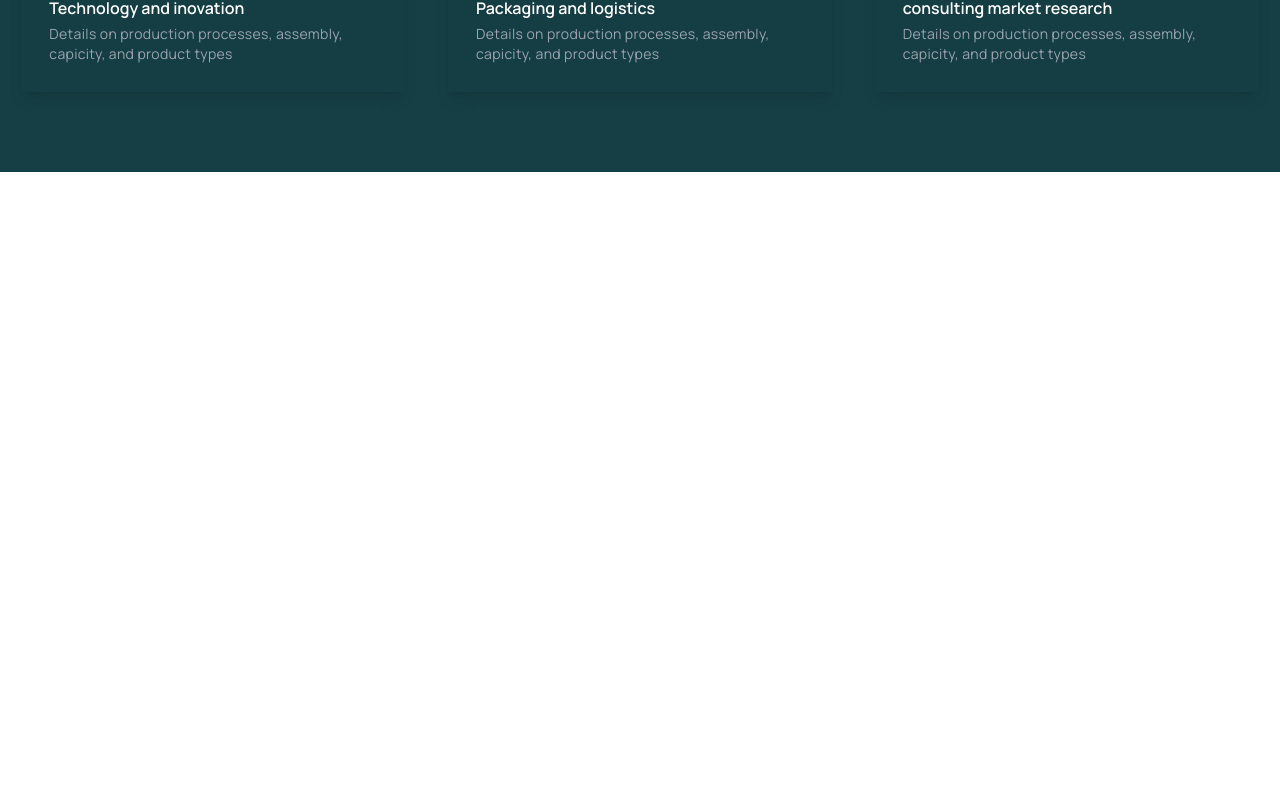
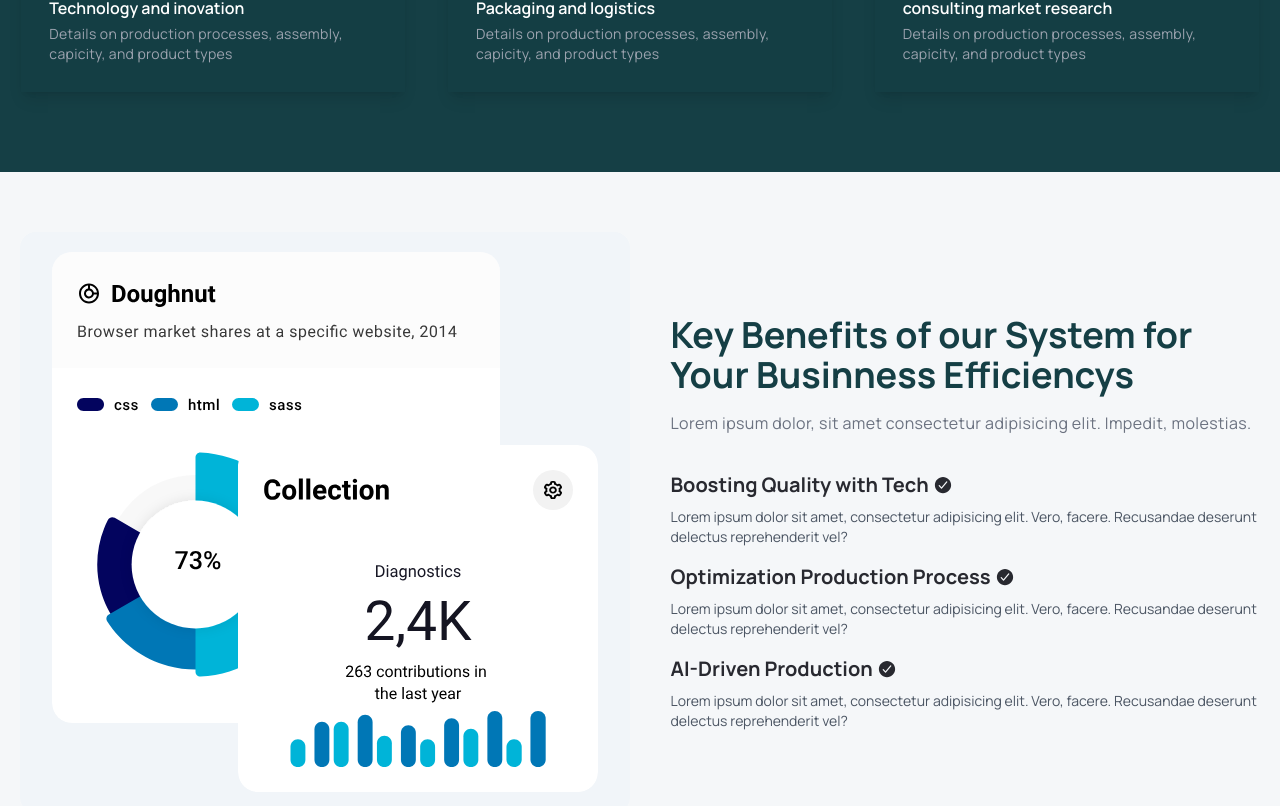
Before and after one commit to rundweb/rundmost, a React (Vite) app: page / in a window 1280 px wide. Shown: the part 1504-2310 px from the top of the page. Before the commit the page ends 1676 px from the top, so only its background shows below. Built offline with nearby package versions, Linux system fonts and the light colour scheme.

Commit message:
benefits done

```diff
--- a/src/App.jsx
+++ b/src/App.jsx
@@ -1,3 +1,4 @@
+import BenefitsComponents from "./components/BenefitsComponents"
 import HomeComponents from "./components/HomeComponents"
 import HomeSwiperComponents from "./components/HomeSwiperComponents"
 import NavbarComponents from "./components/NavbarComponents"
@@ -11,6 +12,7 @@ const App = () => {
       <HomeComponents/>
       <HomeSwiperComponents/>
       <ServiceComponents/>
+      <BenefitsComponents/>
     </div>
   )
 }
--- /dev/null
+++ b/src/components/BenefitsComponents.jsx
@@ -0,0 +1,50 @@
+import benefit from "../assets/images/section.svg";
+import { IoCheckmarkCircle } from "react-icons/io5";
+const BenefitsComponents = () => {
+  const benefits = [
+    {
+      name: "Boosting Quality with Tech",
+      text: "Lorem ipsum dolor sit amet, consectetur adipisicing elit. Vero, facere. Recusandae deserunt delectus reprehenderit vel?",
+    },
+    {
+      name: "Optimization Production Process",
+      text: "Lorem ipsum dolor sit amet, consectetur adipisicing elit. Vero, facere. Recusandae deserunt delectus reprehenderit vel?",
+    },
+    {
+      name: "AI-Driven Production",
+      text: "Lorem ipsum dolor sit amet, consectetur adipisicing elit. Vero, facere. Recusandae deserunt delectus reprehenderit vel?",
+    },
+  ];
+  return (
+    <div className="p-5 py-10 max-w-7xl m-auto w-full flex flex-col gap-10 md:flex-row md:items-center">
+      <div className="bg-slate-100 p-5 h-max rounded-2xl flex items-center justify-center w-full">
+        <img src={benefit} alt="" />
+      </div>
+      <div className="flex flex-col gap-2 w-full lg:gap-4">
+        <h1 className="text-black-secondary font-bold text-2xl
+        lg:text-4xl">
+          Key Benefits of our System for Your Businness Efficiencys
+        </h1>
+        <p className="text-sm font-normal text-gray-500 tracking-wide
+        lg:text-base">
+          Lorem ipsum dolor, sit amet consectetur adipisicing elit. Impedit,
+          molestias.
+        </p>
+        <div className="flex flex-col gap-4 mt-5">
+          {benefits.map((item) => (
+            <div className="flex flex-col gap-2" key={item.name}>
+              <h1 className="font-bold text-black-primary flex items-center gap-1 lg:text-xl">
+                {item.name} <IoCheckmarkCircle />
+              </h1>
+              <p className="text-sm font-normal text-gray-600">
+                {item.text}
+              </p>
+            </div>
+          ))}
+        </div>
+      </div>
+    </div>
+  );
+};
+
+export default BenefitsComponents;
```
Also changed, not shown: src/assets/images/section.png (added), src/assets/images/section.svg (added).
